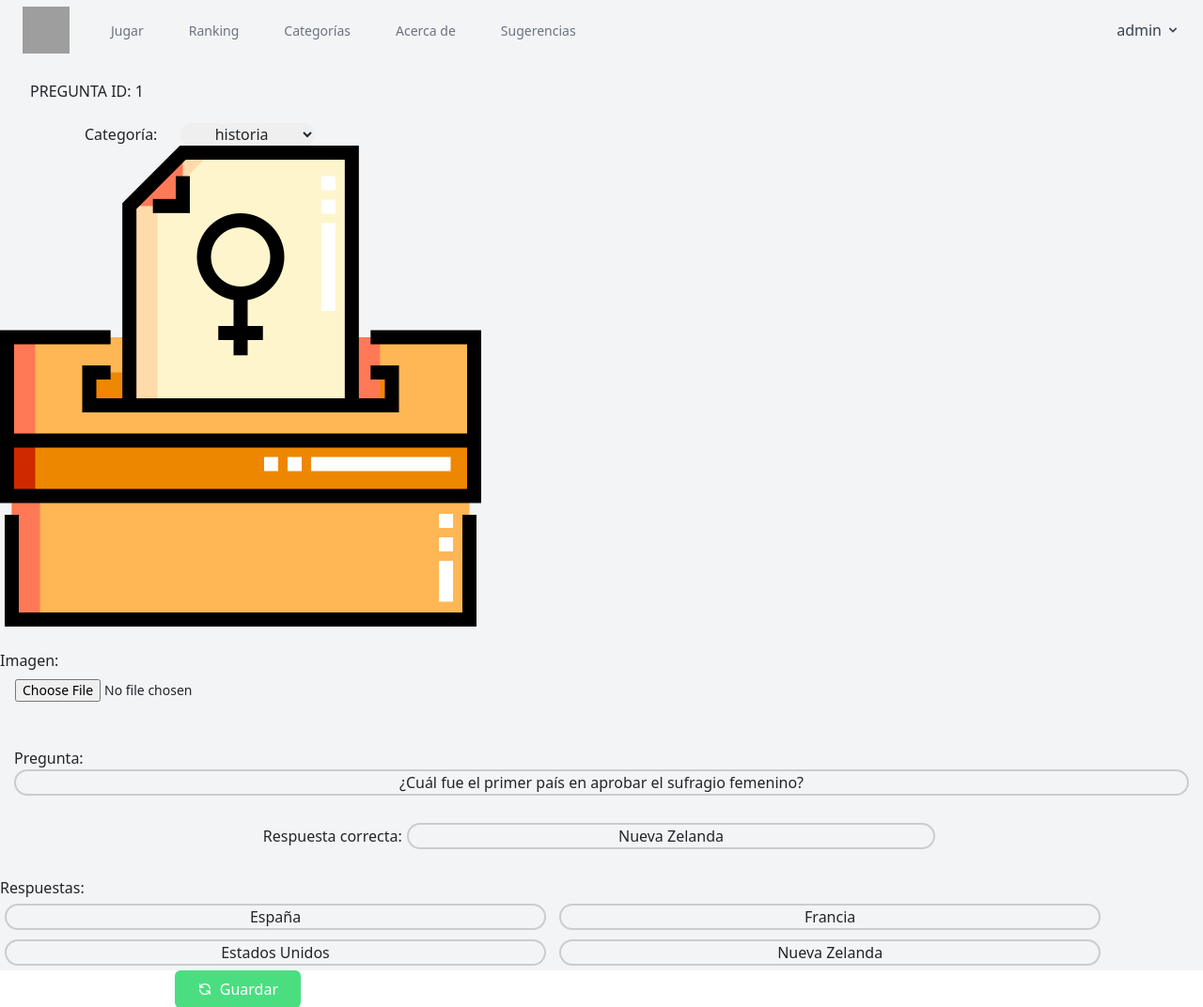
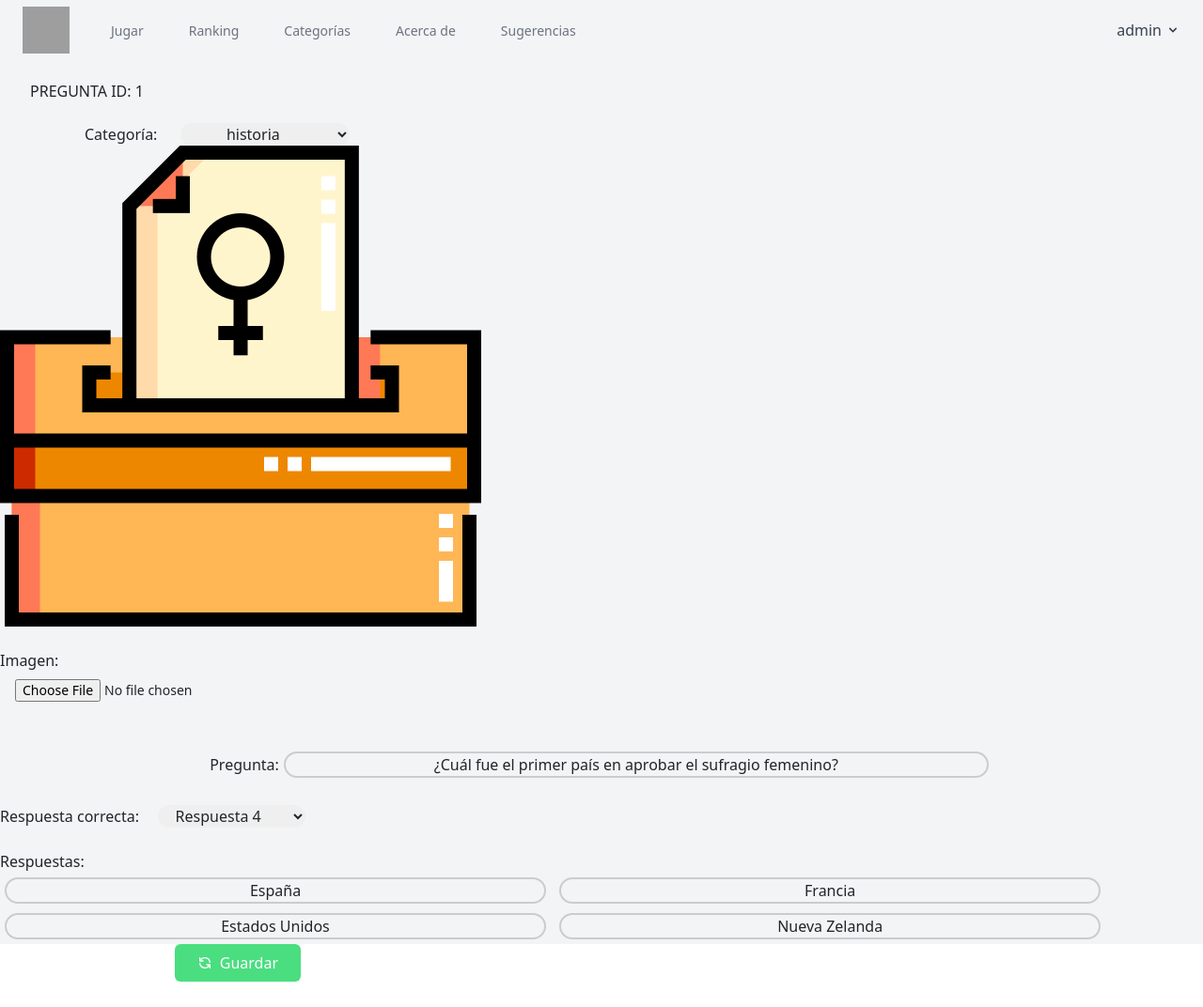
Before and after one commit to Elisj02/ctf, a Laravel app: page /question/1/edit in a window 1280 px wide. Shown: the top 1072 px of the page at 94% size. Run offline with Laravel 9, Linux system fonts and the light colour scheme; a user stored in the database is signed in; data comes from the database, SQL or seed files in the repository; style sheets or scripts are compiled from the project's sources; some libraries are stand-ins or nearby versions; grey boxes are pictures that could not be loaded.

Commit message:
select respuesta correcta

```diff
--- a/qzes/app/Http/Controllers/QuestionController.php
+++ b/qzes/app/Http/Controllers/QuestionController.php
@@ -51,7 +51,21 @@ class QuestionController extends Controller
         try {
             $newQuestion = new Question();
             $newQuestion->question = $request->input('question');
-            $newQuestion->answer = $request->input('answer');
+                        switch($request->input('answer')){
+                case '1':
+                    $answer = $request->input('r1');
+                    break;
+                case '2':
+                    $answer = $request->input('r2');
+                    break;
+                case '3':
+                    $answer = $request->input('r3');
+                    break;
+                case '4':
+                    $answer = $request->input('r4');
+                    break;
+                }
+            $newQuestion->answer = $answer;
             $newQuestion->category_id = $request->input('category');
             $nombreFoto = time() . "_" . $request->file('image')->getClientOriginalName();
             $newQuestion->image = $nombreFoto;
@@ -140,7 +154,22 @@ class QuestionController extends Controller
         try {
             $newQuestion = Question::findOrFail($id);
             $newQuestion->question = $request->input('question');
-            $newQuestion->answer = $request->input('answer');
+            switch($request->input('answer')){
+                case '1':
+                    $answer = $request->input('r1');
+                    break;
+                case '2':
+                    $answer = $request->input('r2');
+                    break;
+                case '3':
+                    $answer = $request->input('r3');
+                    break;
+                case '4':
+                    $answer = $request->input('r4');
+                    break;
+                }
+
+            $newQuestion->answer = $answer;
             $newQuestion->category_id = $request->input('category');
 
             if (is_uploaded_file($request->image)){
--- a/qzes/resources/views/question/edit.blade.php
+++ b/qzes/resources/views/question/edit.blade.php
@@ -21,10 +21,13 @@
                         style="border-radius: 20px; text-align: center; margin-left: 20px;">
                         @foreach ($categories as $category)
                             @if ($category->id == $myquestion->category_id)
-                                <option selected="selected" value="{{ $category->id }}">{{ $category->name }}
+                                <option selected="selected" value="{{ $category->id }}">
+                                    &nbsp;&nbsp;&nbsp;{{ $category->name }}&nbsp;&nbsp;&nbsp;&nbsp;&nbsp;&nbsp;
                                 </option>
                             @else
-                                <option value="{{ $category->id }}">{{ $category->name }}</option>
+                                <option value="{{ $category->id }}">
+                                    &nbsp;&nbsp;&nbsp;{{ $category->name }}&nbsp;&nbsp;&nbsp;&nbsp;&nbsp;&nbsp;
+                                </option>
                             @endif
                         @endforeach
                     </select>
@@ -33,22 +36,32 @@
                     <div class="image-question-container">
                         <img class="imagen" src="{{ asset($url . $myquestion->image) }}" />
                         <div class="image-question-container mt-4">
-                            Imagen:<input class="w-full px-3 py-2 mb-3 text-sm leading-tight" type="file"
-                                name="image" id="image" />
+                            Imagen:<input class="w-full px-3 py-2 mb-3 text-sm leading-tight" type="file" name="image"
+                                id="image" />
                         </div>
 
                     </div>
-                    <div class="container my-4">
-                        Pregunta:<input type="text"
-                            style="border-radius: 20px; width: 100%; background: none; border: 2px solid #ccc; text-align:center;"
-                            value="{{ $myquestion->question }}" placeholder="{{ $myquestion->question }}"
-                            name="question">
+                    <div class="container my-4 justify-content-center">
+                        <p style="text-align: center"> Pregunta:<input type="text"
+                                style="border-radius: 20px; width: 60%; border: 2px solid #ccc;margin: 5px; text-align:center; background: none"
+                                value="{{ $myquestion->question }}" placeholder="{{ $myquestion->question }}"
+                                name="question"></p>
                     </div>
-                    <div class="container mb-4">
-                        <p style="text-align: center">Respuesta correcta:<input type="text"
-                                style="border-radius: 20px; border: solid 2px #ccc; margin: 5px; width: 45%; text-align:center;background:none;"
-                                name="answer" id="answer" placeholder="{{ $myquestion->answer }}"
-                                value="{{ $myquestion->answer }}" required></p>
+                    <div class="game-quiz-container mb-4" style="margin: 0px auto; display: block">
+                        Respuesta correcta:<select name="answer" id="answer" required
+                            style="border-radius: 20px; text-align: center; margin-left: 20px;">
+                            @foreach ($myanswers as $key => $myanswer)
+                                @if ($myanswer->option == $myquestion->answer)
+                                    <option value="{{ $key + 1 }}" selected>&nbsp;&nbsp;&nbsp;Respuesta
+                                        {{ $key + 1 }}&nbsp;&nbsp;&nbsp;&nbsp;&nbsp;&nbsp;&nbsp;
+                                    </option>
+                                @else
+                                    <option value="{{ $key + 1 }}">&nbsp;&nbsp;&nbsp;Respuesta
+                                        {{ $key + 1 }}&nbsp;&nbsp;&nbsp;&nbsp;&nbsp;&nbsp;&nbsp;&nbsp;
+                                    </option>
+                                @endif
+                            @endforeach
+                        </select>
                     </div>
                     <div class="game-options-container">
                         <div class="boxed">Respuestas:<br>
--- a/qzes/resources/views/question/show.blade.php
+++ b/qzes/resources/views/question/show.blade.php
@@ -21,6 +21,7 @@
                     <div class="container my-4">
                         <h1 class="text-center">{{ $myquestion->question }}</h1>
                     </div>
+                    <p style="text-align: center;" class="my-2">Respuesta correcta: {{ $myquestion->answer }}</p>
                     <div class="game-options-container">
                         <div class="boxed">Respuestas:<br>
                             <input type="text"
```
Also changed, not shown: qzes/resources/views/question/create.blade.php (+11 -8 lines).
